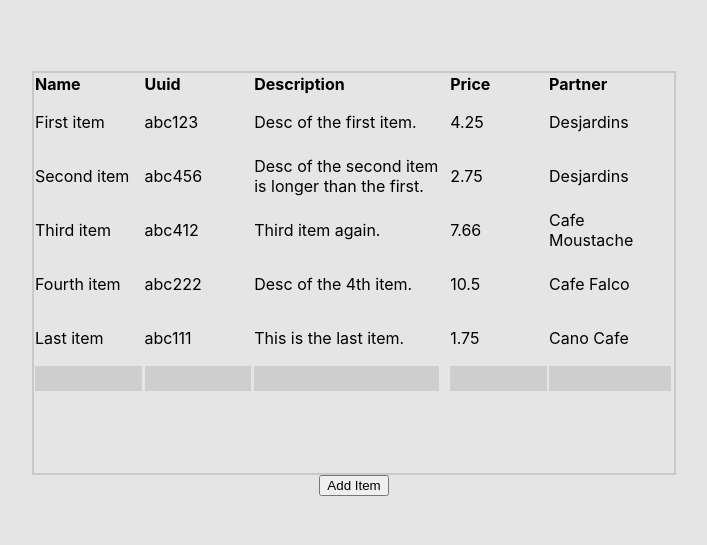
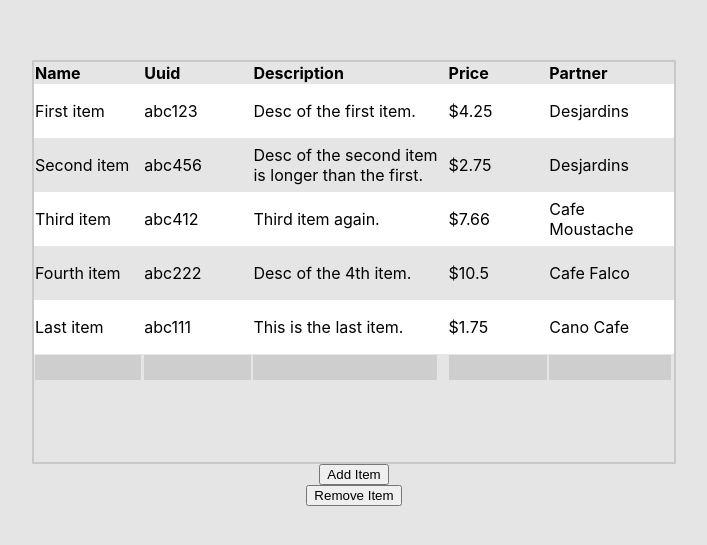
Before and after one commit to dstroppolo/cano-react-web, a React (Create React App) app: page / in a window 1280 px wide. Shown: the part 117-662 px from the top of the page, without its empty margins (286-993 px from the left). Built offline with nearby package versions, Linux system fonts and the light colour scheme.

Commit message:
still struggling on question 3

```diff
--- a/src/components/List.js
+++ b/src/components/List.js
@@ -36,6 +36,7 @@
 				</table>
 			</div>
 			<button onClick={() => addItem(data)}>Add Item</button>
+      <button onClick={() => removeItem(data)}>Remove Item</button>
 		</>
 	);
 };
--- a/src/components/ListItem.js
+++ b/src/components/ListItem.js
@@ -8,7 +8,7 @@
 			<td><p>{name}</p></td>
       <td>{uuid}</td>
       <td>{description}</td>
-      <td>{price}</td>
+      <td>${price}</td>
       <td>{partner}</td>
 		</tr>
 	);
--- a/src/index.css
+++ b/src/index.css
@@ -8,3 +8,10 @@
   -webkit-font-smoothing: antialiased;
   -moz-osx-font-smoothing: grayscale;
 }
+
+table tbody tr:nth-child(odd) {
+  background-color: white;
+}
+table tbody tr:nth-child(even) {
+  background-color: #e5e5e5;
+}
```
